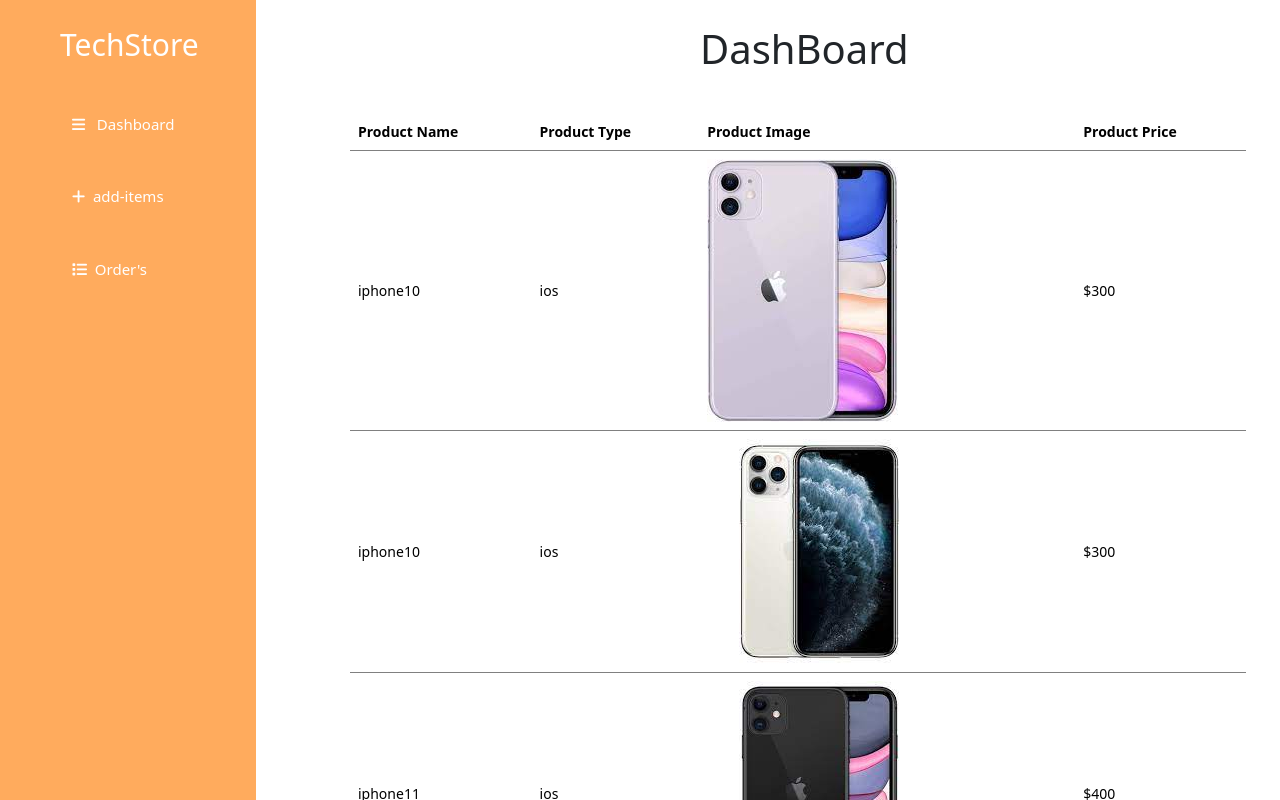
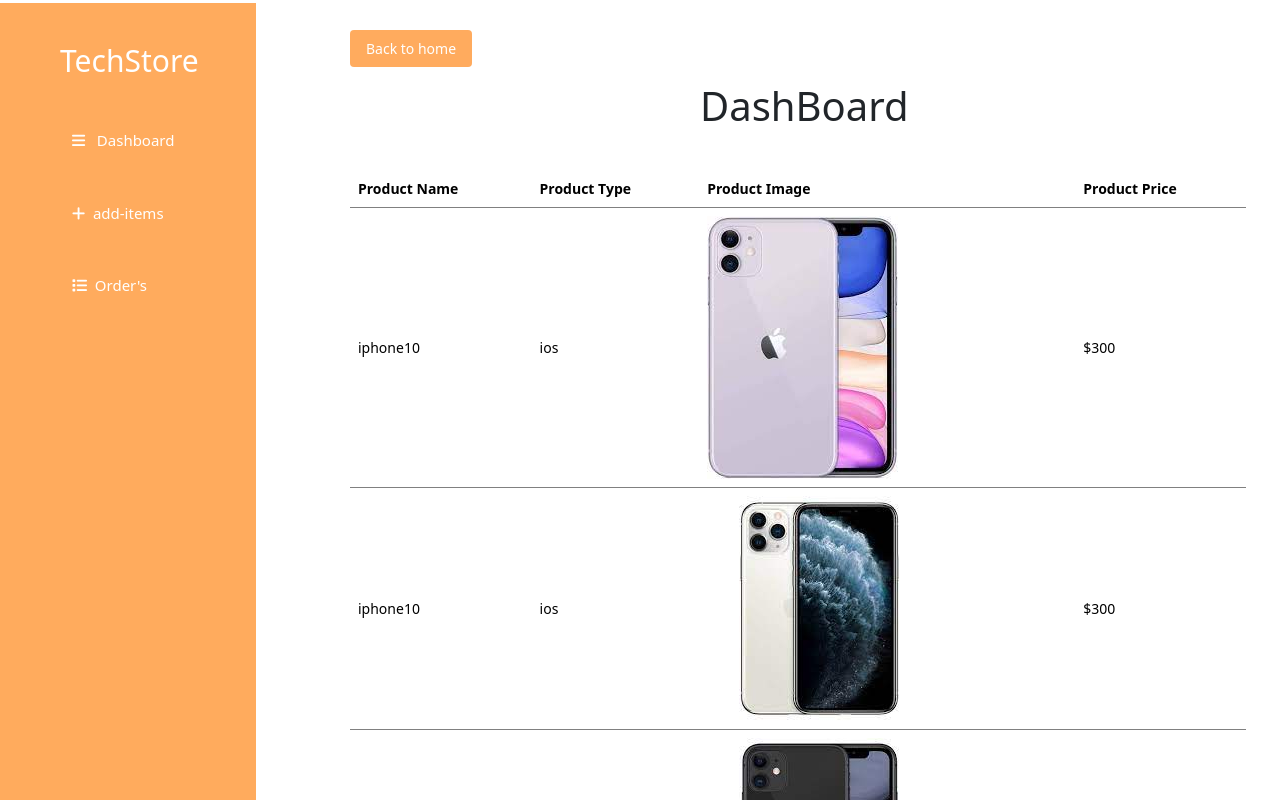
Before and after one commit to Bk10ST/Ecommerce, a React (Vite) app: page /dashboard in a window 1280 px wide. Shown: the top 800 px of the page. Built offline with nearby package versions, Linux system fonts and the light colour scheme; data requests are answered from the project's data file.

Commit message:
button added on dashboard

```diff
--- a/src/Components/Dashboard/Dash.css
+++ b/src/Components/Dashboard/Dash.css
@@ -7,7 +7,7 @@
     position: fixed;
   z-index: 1;
   overflow-x: hidden;
-  margin-top: -3%;
+  margin-top: -5%;
     position: fixed;
     /* box-shadow: rgba(99, 99, 99, 0.2) 0px 2px 8px 0px; */
 }
@@ -42,7 +42,7 @@
 .header-dash{
     /* text-align: center; */
     margin-left: 700px;
-    margin-top: -590px;
+    margin-top: -600px;
 
 }
 
@@ -63,10 +63,15 @@
   }
 
   .th1 {
-    background-color: #E6E7E9;
+    background-color: rgba(255,171,93,1);
   }
 
   img {
     max-width: 100%;
     height: auto;
   }
+
+  .backtohome{
+    width: 200px;
+    margin-left: 300px;
+  }
--- a/src/Components/Dashboard/Dashboard.jsx
+++ b/src/Components/Dashboard/Dashboard.jsx
@@ -1,10 +1,12 @@
 import React from 'react'
 import './Dash.css'
-import { Link } from 'react-router-dom'
+import { Link, useNavigate } from 'react-router-dom'
 import { useQuery } from '@tanstack/react-query'
 import FetchData from "../ProductApi/IphoneApi";
 
+
 const Dashboard = () => {
+  const navigate = useNavigate();
   const {data , isLoading, isError}= useQuery({
     queryKey: ["products"] ,
     queryFn: FetchData
@@ -26,6 +28,9 @@
 
   return (
     <div className='dash-main'>
+      <div className="backtohome">
+        <button onClick={()=>navigate('/')}>Back to home</button>
+      </div>
       <div className="sidenav">
         <h1 className='nav-head'>TechStore</h1>
         <div className="nav-item">
--- a/src/Components/Dashboard/dash-item/Additems.jsx
+++ b/src/Components/Dashboard/dash-item/Additems.jsx
@@ -104,7 +104,7 @@
             <div class="form-group col-md-4">
               <label for="inputState">Type</label>
               <select id="inputState" value={items} name="type" onChange={handleChangeInput} className="form-control" >
-                <option>Choose...</option>
+                <option>-- Choose --</option>
                 <option>Ios</option>
                 <option >Andriod</option>
               </select>
```
